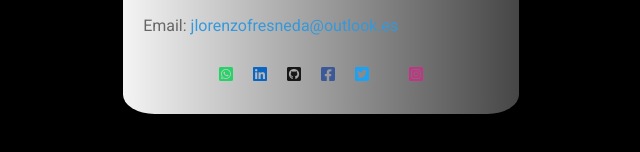
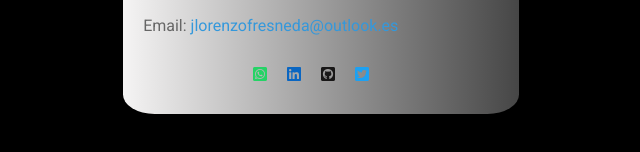
Before and after one commit to jlorf/vCard, a plain HTML site: page index.html in a window 1280 px wide. Shown: the part 408-560 px from the top of the page, without its empty margins (319-959 px from the left). Drawn offline with Linux system fonts and the light colour scheme.

Commit message:
Actualizar enlaces a redes sociales en la página de contacto

```diff
--- a/index.html
+++ b/index.html
@@ -20,10 +20,10 @@
       <a href="https://wa.me/+34674418061"><i class="fab fa-whatsapp-square"></i></a>
       <a href="https://www.linkedin.com/in/joel-lorenzo-fresneda-002916124/"><i class="fab fa-linkedin"></i></a>
       <a href="https://github.com/jlorf"><i class="fa-brands fa-github-square"></i></a>
-      <a href="https://www.facebook.com/usuario"><i class="fab fa-facebook-square"></i></a>
+      <!-- <a href="https://www.facebook.com/usuario"><i class="fab fa-facebook-square"></i></a> -->
       <a href="https://www.twitter.com/jlorf7"><i class="fab fa-twitter-square"></i></a>
       <a href="https://www.x.com/jlorf7"><i class="fa-brands fa-square-x-twitter"></i></a>
-      <a href="https://www.instagram.com/usuario"><i class="fab fa-instagram-square"></i></a>
+      <!-- <a href="https://www.instagram.com/usuario"><i class="fab fa-instagram-square"></i></a> -->
   </div>
 </div>
 </body>
```
